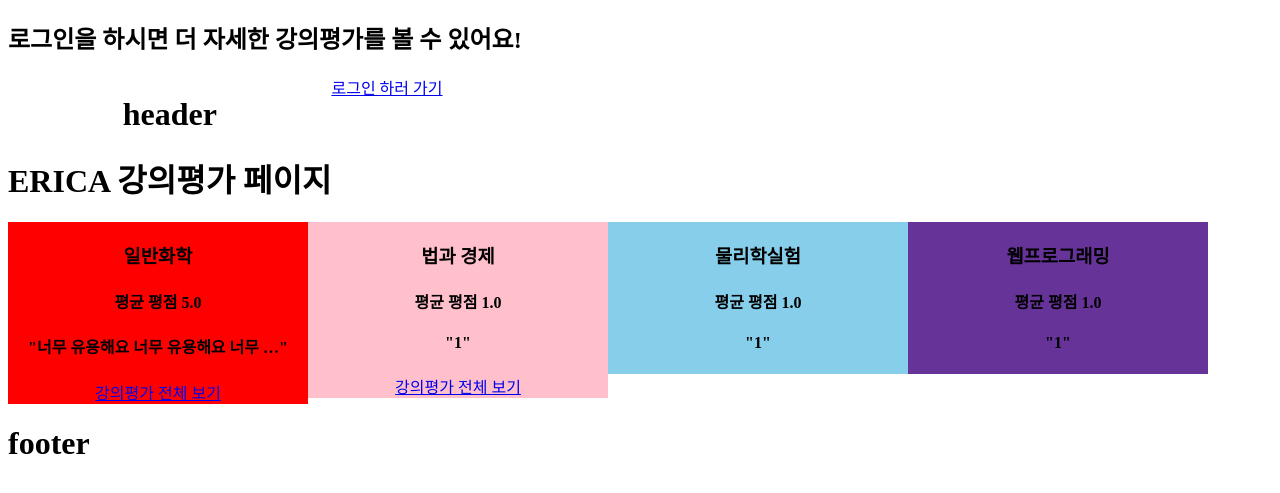
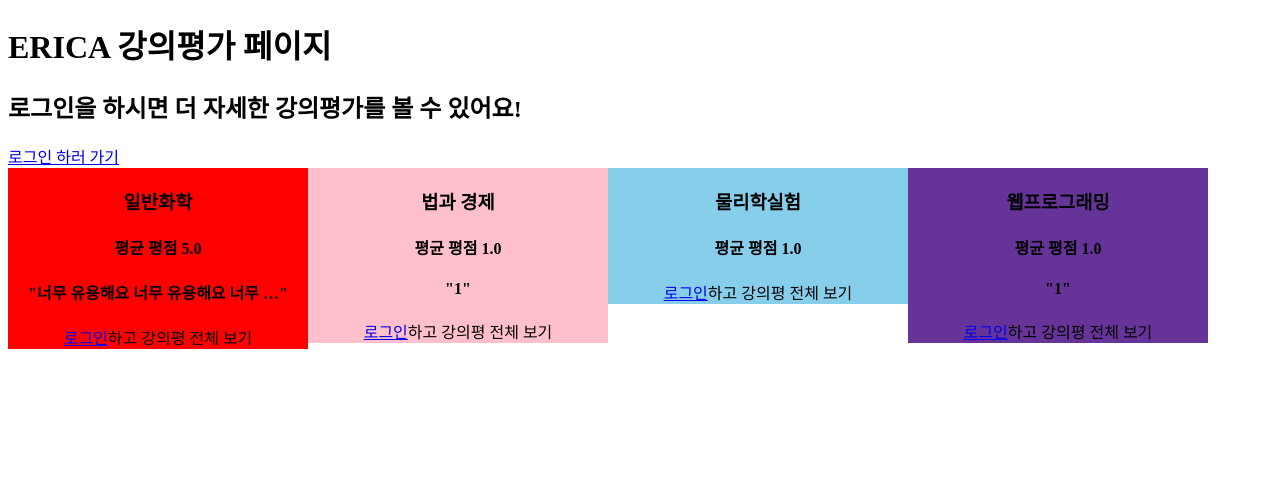
Before and after one commit to HyeseonLee/LLTeacher, a Django app: page / in a window 1280 px wide. Shown: the top 493 px of the page. Run offline with Django 3.2, Linux system fonts and the light colour scheme; data comes from the database, SQL or seed files in the repository; both versions use the stored data as it was after the commit.

Commit message:
[Back-end] feat : index에서 로그인하고 강의평 전체보기 / 링크조작으로 들어오면 잘못된 접근입니다

```diff
--- a/LectureEval/urls.py
+++ b/LectureEval/urls.py
@@ -15,6 +15,7 @@ urlpatterns = [
     path('PE/', PERead.as_view(), name='PE'),
     path('WP/', WPRead.as_view(), name='WP'),
     path('login/',app.views.login, name ='login'),
+    path('logout/',app.views.logout, name='logout'),
     path('signup/',app.views.signup , name = 'signup'),
     path('loginhome/',app.views.loginhome, name='loginhome'),
     path('GC2/create', GC2Create.as_view(), name="GC2_CREATE"),
--- a/app/templates/index.html
+++ b/app/templates/index.html
@@ -3,6 +3,9 @@
 <html>
 <head>
     <script src="/static/js/default.js" type = "text/javascript"></script>
+
+    <h1>ERICA 강의평가 페이지</h1>
+
 </head>
 <style>
     div{
@@ -20,13 +23,14 @@
     {% if user.is_authenticated %}
     {% csrf_token %}
     <h3>{{user.username}}님 안녕하세요!</h3>
-    <div class = "header">
-        <h1>header</h1>
-        <h1>ERICA 강의평가 페이지</h1>
-    </div><br><br>
+    <a class="nav-item" href="javascript:{document.getElementById('logout').submit()}">Logout</a>
+        <form id="logout" method="POST" action="{% url 'logout' %}">
+        {% csrf_token %} <input type="hidden" />
+        </form>
     <div calss = "container">
         <div class = "box1">
         <h3>일반화학</h3>
+        <h4> {{professornameGC}}교수님</h4>
         <h4>평균 평점 {{avgGC}}   </h4>
         <h4>"{{latestGC.text|truncatechars_html:20}}"</h4>
         <a href="{% url 'GC2'%}">강의평가 전체 보기</a>
@@ -57,23 +61,17 @@
 
         </div>
     </div>  <br><br>
-    <div class = "footer">
-        <h1>footer</h1>
-    </div>
 
     {% else %}
     <h2>로그인을 하시면 더 자세한 강의평가를 볼 수 있어요!</h2>
     <a href="{% url 'loginhome'%}">로그인 하러 가기</a>
-    <div class = "header">
-        <h1>header</h1>
-        <h1>ERICA 강의평가 페이지</h1>
-    </div>
+
     <div calss = "container">
         <div class = "box1">
         <h3>일반화학</h3>
         <h4>평균 평점 {{avgGC}}   </h4>
         <h4>"{{latestGC.text|truncatechars_html:20}}"</h4>
-        <a href="{% url 'GC2'%}">강의평가 전체 보기</a>
+        <a href="{% url 'loginhome'%}">로그인</a>하고 강의평 전체 보기
 
 
         </div>
@@ -82,7 +80,7 @@
         <h3>법과 경제</h3>
         <h4>평균 평점 {{avgLE}}   </h4>
         <h4>"{{latestLE.text|truncatechars_html:20}}"</h4>
-        <a href="{% url 'GC2'%}">강의평가 전체 보기</a>
+        <a href="{% url 'loginhome'%}">로그인</a>하고 강의평 전체 보기
 
 
         </div>
@@ -90,7 +88,7 @@
         <div class = "box3">
         <h3>물리학실험</h3>
         <h4>평균 평점 {{avgPE}}   </h4>
-        <h4>"{{latestPE.text|truncatechars_html:20}}"</h4>
+        <a href="{% url 'loginhome'%}">로그인</a>하고 강의평 전체 보기
 
 
         </div>
@@ -99,16 +97,15 @@
         <h3>웹프로그래밍</h3>
         <h4>평균 평점 {{avgWP}}   </h4>
         <h4>"{{latestWP.text|truncatechars_html:20}}"</h4>
-
+        <a href="{% url 'loginhome'%}">로그인</a>하고 강의평 전체 보기
 
         </div>
     </div>
-    <div class = "footer">
-        <h1>footer</h1>
-    </div>
+
 
     {% endif %}
 
 
 </body>
+
 </html>
--- a/app/views.py
+++ b/app/views.py
@@ -6,6 +6,8 @@ from django.views.generic.edit import CreateView, UpdateView, DeleteView
 from django.urls import reverse_lazy # 근데 이거 사용법 까먹었어요...  // redirect 와 유사한거같아!
 
 from .models import GeneralChemistry2, LawAndEconomics, PhysicsExperiment, WebProgramming
+
+professornameGC = "최슬옹"
 
 def index(request):
     contentsGC = GeneralChemistry2.objects.all()
@@ -48,7 +50,7 @@ def index(request):
         avgWP = round(sumWP/countWP, 2)
     latestWP = WebProgramming.objects.order_by('-pk').first()
 
-    return render(request, 'index.html', { 'avgGC' : avgGC , 'avgLE' : avgLE, 'avgPE':avgPE, 'avgWP':avgWP , 'latestGC':latestGC, 'latestLE':latestLE, 'latestPE':latestPE, 'latestWP':latestWP})
+    return render(request, 'index.html', { 'professornameGC':professornameGC, 'avgGC' : avgGC , 'avgLE' : avgLE, 'avgPE':avgPE, 'avgWP':avgWP , 'latestGC':latestGC, 'latestLE':latestLE, 'latestPE':latestPE, 'latestWP':latestWP})
 
 class GC2Read(ListView):
     model = GeneralChemistry2
@@ -58,7 +60,7 @@ class GC2Read(ListView):
         # 각각 html 안만들고 하나의 html 속 각각의 form으로 동작하고싶은데
         GC2 = GeneralChemistry2.objects.all().order_by('-time')
         # -time 기준으로 정렬 ==> 최신 후기를 상단에 출력해줌
-        return render(request, template_name, {'GC2':GC2})
+        return render(request, template_name, {'GC2':GC2 , "professornameGC" : professornameGC})
 
 class LERead(ListView):
     model = LawAndEconomics
@@ -135,7 +137,7 @@ def login(request):
 
 def logout(request):
     auth.logout(request)
-    return render(request, 'login.html')
+    return render(request, 'index.html')
 
 
 # def delete(request, account_id):
```
Also changed, not shown: app/templates/GeneralChemistry2.html (+7 -3 lines), db.sqlite3.
